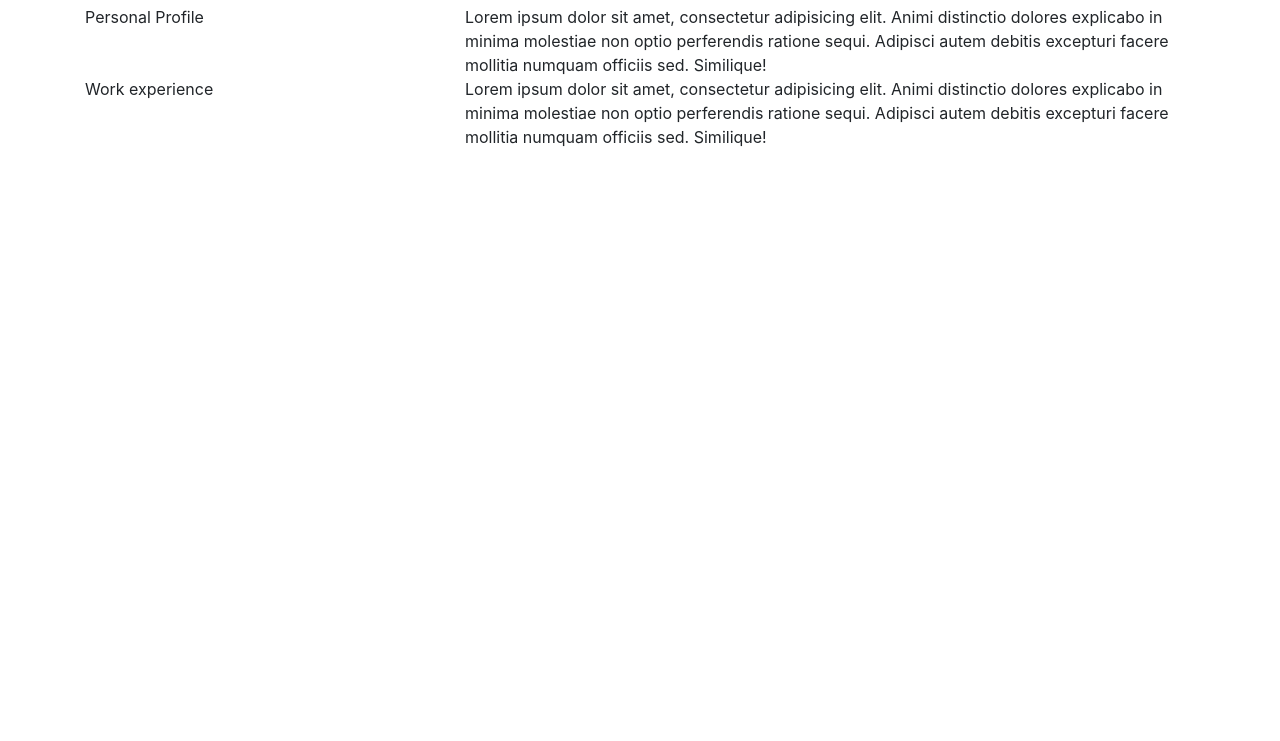
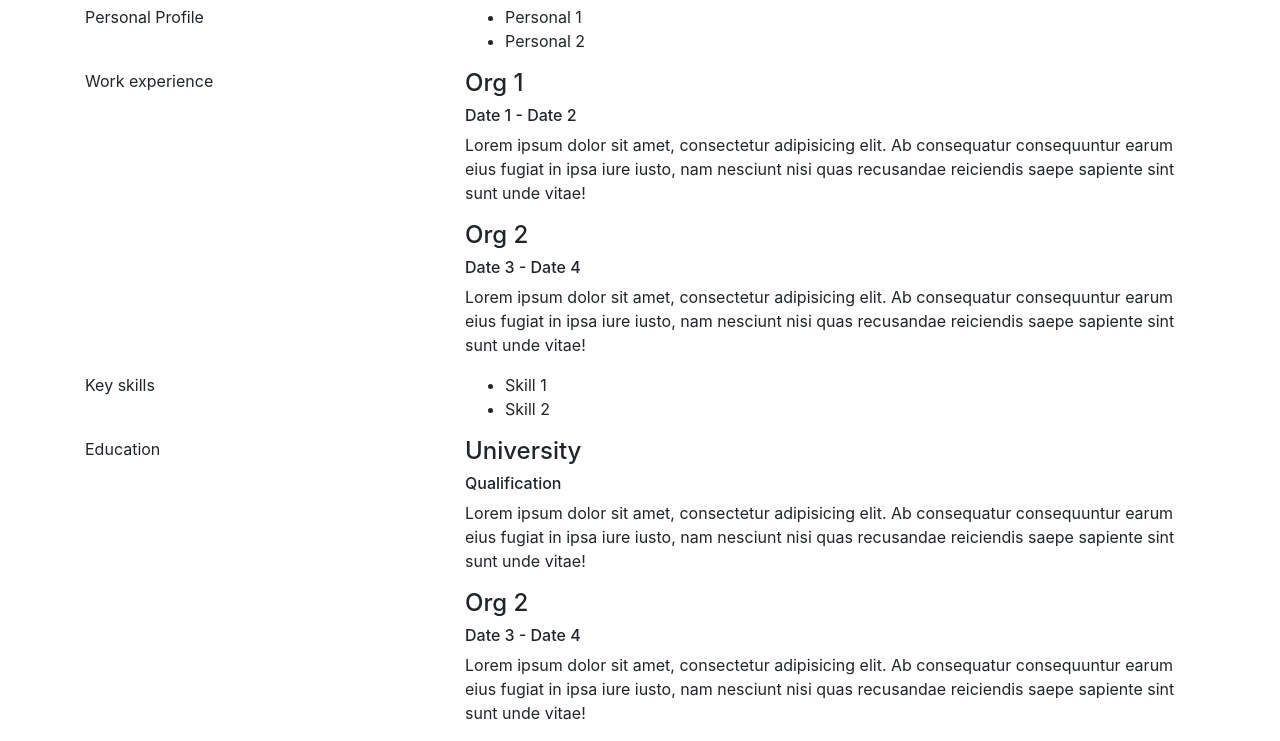
Before and after one commit to dustnfox/dustnfox.github.io, a plain HTML site: page index.html in a window 1280 px wide. Shown: the part 121-862 px from the top of the page. Before the commit the page ends 800 px from the top, so only its background shows below. Drawn offline with nearby package versions, Linux system fonts and the light colour scheme; a script that the page names is missing.

Commit message:
add main scaffold for resume sections

```diff
--- a/index.html
+++ b/index.html
@@ -25,33 +25,97 @@
         </div>
     </nav>
 
+    <!--    Main section   -->
     <div class="container personal">
+
+
+        <!--Personal info-->
         <div class="row section">
             <div class="col-4 section-name">
                 Personal Profile
             </div>
             <div class="col-8 section-data">
-
-
-                Lorem ipsum dolor sit amet, consectetur adipisicing elit. Animi distinctio dolores explicabo in minima
-                molestiae non optio perferendis ratione sequi. Adipisci autem debitis excepturi facere mollitia numquam
-                officiis sed. Similique!
+                <ul>
+                    <li>
+                        Personal 1
+                    </li>
+                    <li>
+                        Personal 2
+                    </li>
+                </ul>
             </div>
         </div>
 
+
+        <!--Work experience-->
         <div class="row section">
             <div class="col-4 section-name">
                 Work experience
             </div>
             <div class="col-8 section-data">
-                Lorem ipsum dolor sit amet, consectetur adipisicing elit. Animi distinctio dolores explicabo in minima
-                molestiae non optio perferendis ratione sequi. Adipisci autem debitis excepturi facere mollitia numquam
-                officiis sed. Similique!
+                <div class="work">
+                    <h4>Org 1</h4>
+                    <h6>Date 1 - Date 2</h6>
+                    <p class="work-descr">Lorem ipsum dolor sit amet, consectetur adipisicing elit. Ab consequatur
+                        consequuntur earum eius fugiat in ipsa iure iusto, nam nesciunt nisi quas recusandae reiciendis
+                        saepe sapiente sint sunt unde vitae!</p>
+                </div>
+
+                <div class="work">
+                    <h4>Org 2</h4>
+                    <h6>Date 3 - Date 4</h6>
+                    <p class="work-descr">Lorem ipsum dolor sit amet, consectetur adipisicing elit. Ab consequatur
+                        consequuntur earum eius fugiat in ipsa iure iusto, nam nesciunt nisi quas recusandae reiciendis
+                        saepe sapiente sint sunt unde vitae!</p>
+                </div>
             </div>
         </div>
+
+
+        <!--Key skills-->
+        <div class="row section">
+            <div class="col-4 section-name">
+                Key skills
+            </div>
+            <div class="col-8 section-data">
+                <ul>
+                    <li>
+                        Skill 1
+                    </li>
+                    <li>
+                        Skill 2
+                    </li>
+                </ul>
+            </div>
+        </div>
+
+
+        <!--Education-->
+        <div class="row section">
+            <div class="col-4 section-name">
+                Education
+            </div>
+            <div class="col-8 section-data">
+                <div class="education">
+                    <h4>University</h4>
+                    <h6>Qualification</h6>
+                    <p class="qualification">Lorem ipsum dolor sit amet, consectetur adipisicing elit. Ab consequatur
+                        consequuntur earum eius fugiat in ipsa iure iusto, nam nesciunt nisi quas recusandae reiciendis
+                        saepe sapiente sint sunt unde vitae!</p>
+                </div>
+
+                <div class="education">
+                    <h4>Org 2</h4>
+                    <h6>Date 3 - Date 4</h6>
+                    <p class="qualification">Lorem ipsum dolor sit amet, consectetur adipisicing elit. Ab consequatur
+                        consequuntur earum eius fugiat in ipsa iure iusto, nam nesciunt nisi quas recusandae reiciendis
+                        saepe sapiente sint sunt unde vitae!</p>
+                </div>
+            </div>
+        </div>
+        <!--    <div data-iframe-width="150" data-iframe-height="270"-->
+        <!--         data-share-badge-id="b59ef321-f04b-4048-8224-46f7e65fc8e4"></div>-->
     </div>
-    <div data-iframe-width="150" data-iframe-height="270"
-         data-share-badge-id="b59ef321-f04b-4048-8224-46f7e65fc8e4"></div>
 </div>
 </body>
 </html>
```
